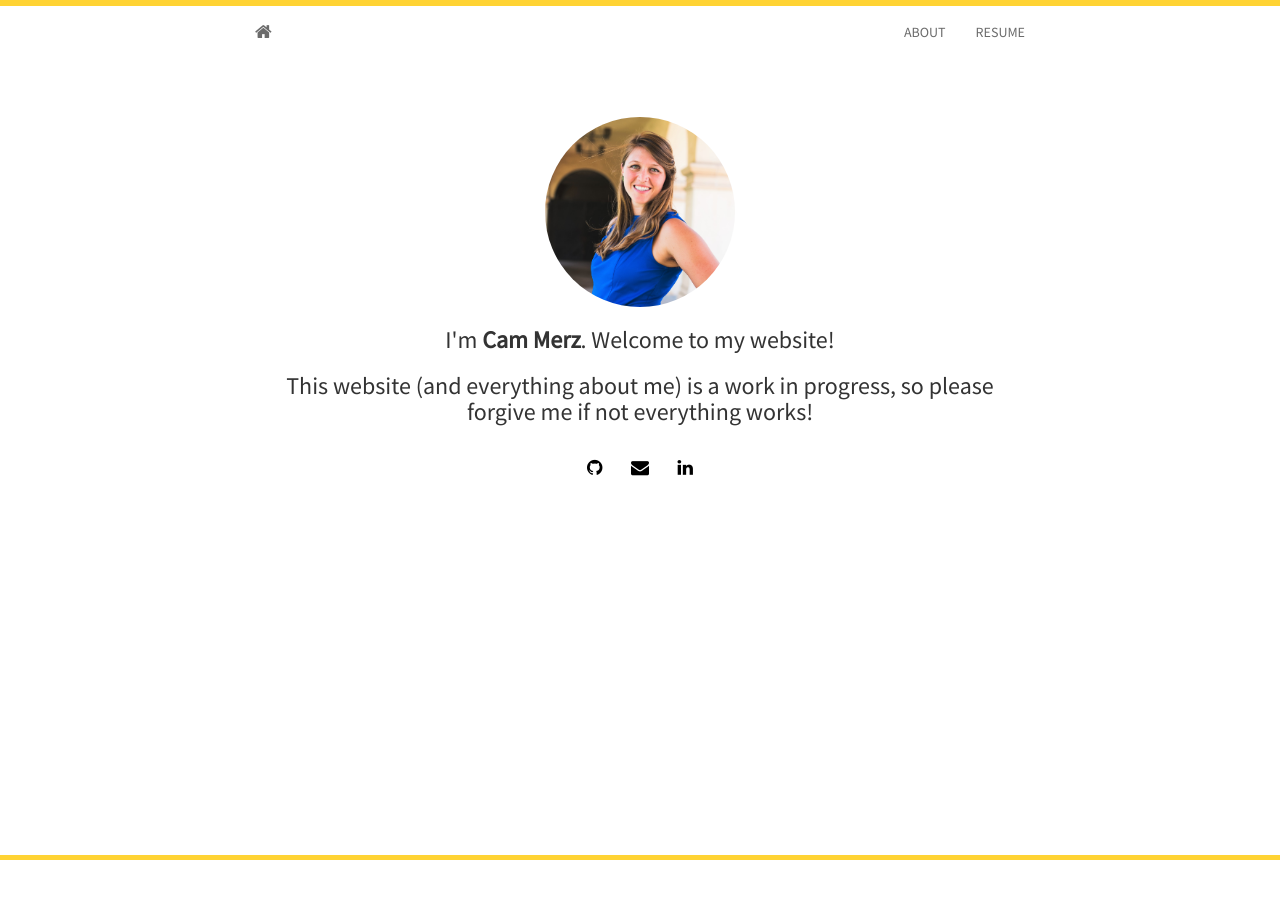
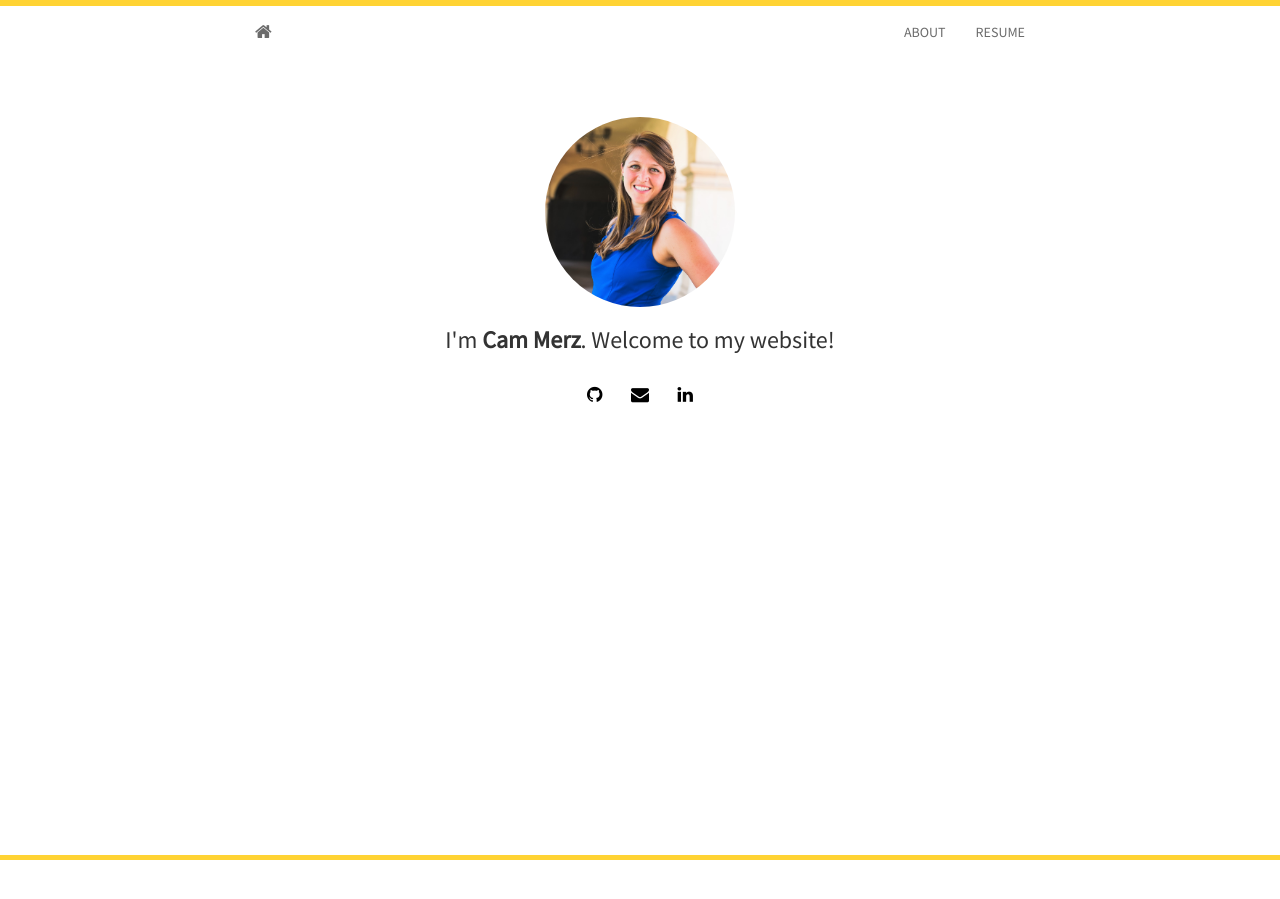
Before and after one commit to camerose/camerose.github.io, a Jekyll site: the page built from index.html, in a window 1280 px wide. Built offline with Jekyll 4.4.1, drawn with Linux system fonts in a browser that asks for light colours; nearby versions of some CDN libraries; the list of posts is cut into pages by our own code.

Commit message:
fixed 404, removed WIP warning

```diff
--- a/404.html
+++ b/404.html
@@ -3,8 +3,9 @@
 title: Page not found!
 ---
 
-<div class="container">
+<div class="container" xmlns:http="http://www.w3.org/1999/xhtml">
   <div class="page-not-found">
-    <h3>Whoops! I warned you this is a work in progress.</h3>
+    <h3>Whoops! 404! <br>
+        <a href="http://camillemerz.com/">This way back to the website.</a></h3>
   </div>
 </div>
--- a/index.html
+++ b/index.html
@@ -9,8 +9,6 @@
 	  </div>
 	  <h3>I'm <strong>{{ site.author }}</strong>. Welcome to my website!</h3>
 
-	  <h3> This website (and everything about me) is a work in progress, so please forgive me if not everything works!</h3>
-
 	  {% include social.html %}
 	</div>
 </section>
```
